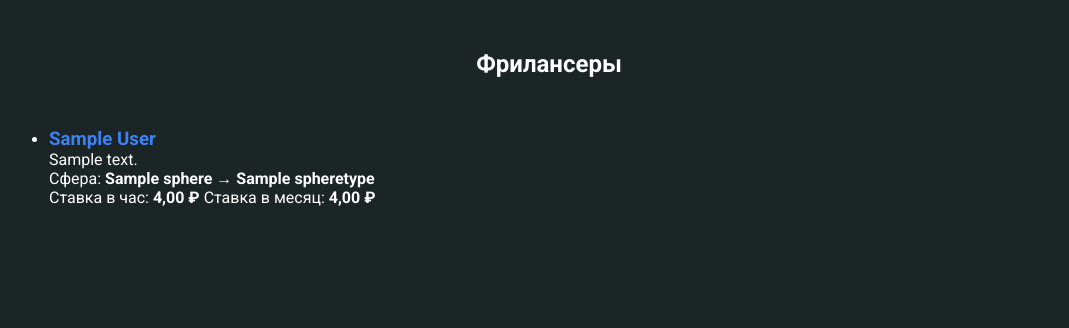
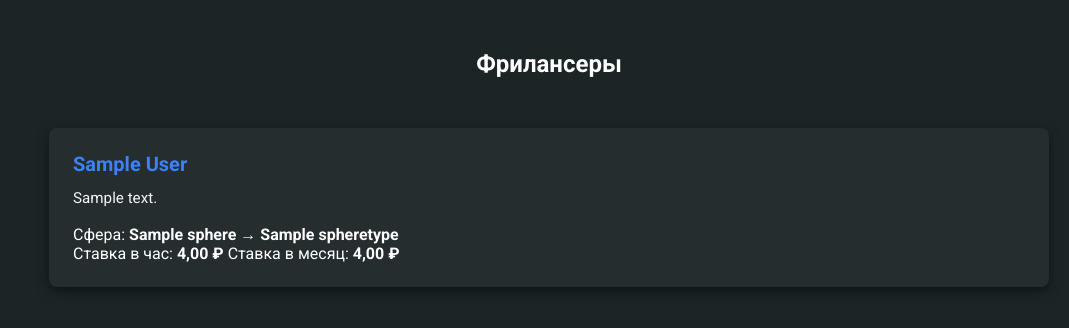
Before and after one commit to Payzinn/diploma, a Django app: page /freelancers/ in a window 1280 px wide. Shown: the part 88-416 px from the top of the page, without its empty margins (91-1160 px from the left). Run offline with Django 5.2, Linux system fonts and the light colour scheme; a user stored in the database is signed in; tables that the repository leaves empty hold one stand-in row (values such as "Sample post"); grey boxes marked "Sample" are stand-in pictures; data that the repository does not hold is empty; some libraries are stand-ins or nearby versions.

Commit message:
fix and styles for freelancers page

```diff
--- a/rulance/core/models.py
+++ b/rulance/core/models.py
@@ -101,7 +101,7 @@ class Order(models.Model):
         "Статус",
         max_length=20,
         choices=STATUS_CHOICES,
-        default='Открыт'
+        default='Open'
     )
     reason_of_cancel = models.TextField(null=True, blank=True)
     client = models.ForeignKey(User, on_delete=models.CASCADE, verbose_name="Заказчик")
--- a/rulance/core/static/core/style.css
+++ b/rulance/core/static/core/style.css
@@ -1583,3 +1583,77 @@ empty-state
   color: #999;
   font-size: 0.85rem;
 }
+
+/* freelancers.html */
+
+.freelancers-list{
+  display: flex;
+  margin: 1rem 0;
+  flex-direction: column;
+  gap: 20px;
+}
+
+.freelancer-card {
+  background: #252D2E;
+  border-radius: 8px;
+  padding: 24px;
+  display: flex;
+  flex-direction: column;
+  box-shadow: 0 4px 12px rgba(0,0,0,0.5);
+  transition: box-shadow 0.2s ease, transform 0.2s ease;
+}
+.freelancer-card:hover {
+  box-shadow: 0 6px 16px rgba(0,0,0,0.7);
+  transform: translateY(-2px);
+}
+.order-item__link{
+  text-decoration: none;
+  color: #3B82F6;
+
+}
+.freelancer-card__name {
+  font-size: 1.25rem;
+  color: #3B82F6;
+  margin: 0 0 12px;
+}
+
+.order-item__link:hover {
+  text-decoration: underline;
+  color: #4FA3FF;
+}
+
+.freelancer-card__snippet {
+  flex-grow: 1;
+  color: #F3F4F6;
+  font-size: 0.95rem;
+  line-height: 1.4;
+  margin-bottom: 16px;
+}
+
+.order-item__meta,
+.order-item__price,
+.order-item__date {
+  font-size: 0.875rem;
+  color: #A1A1AA;
+  margin-bottom: 8px;
+}
+.order-item__meta span,
+.order-item__price span {
+  color: #E5E7EB;
+  font-weight: 500;
+}
+.order-item__meta strong,
+.order-item__price strong {
+  color: #F3F4F6;
+}
+.order-item__date {
+  margin-top: auto;
+  font-size: 0.8rem;
+  color: #6B7280;
+}
+
+.orders__empty {
+  text-align: center;
+  color: #6B7280;
+  font-size: 1rem;
+}
```
